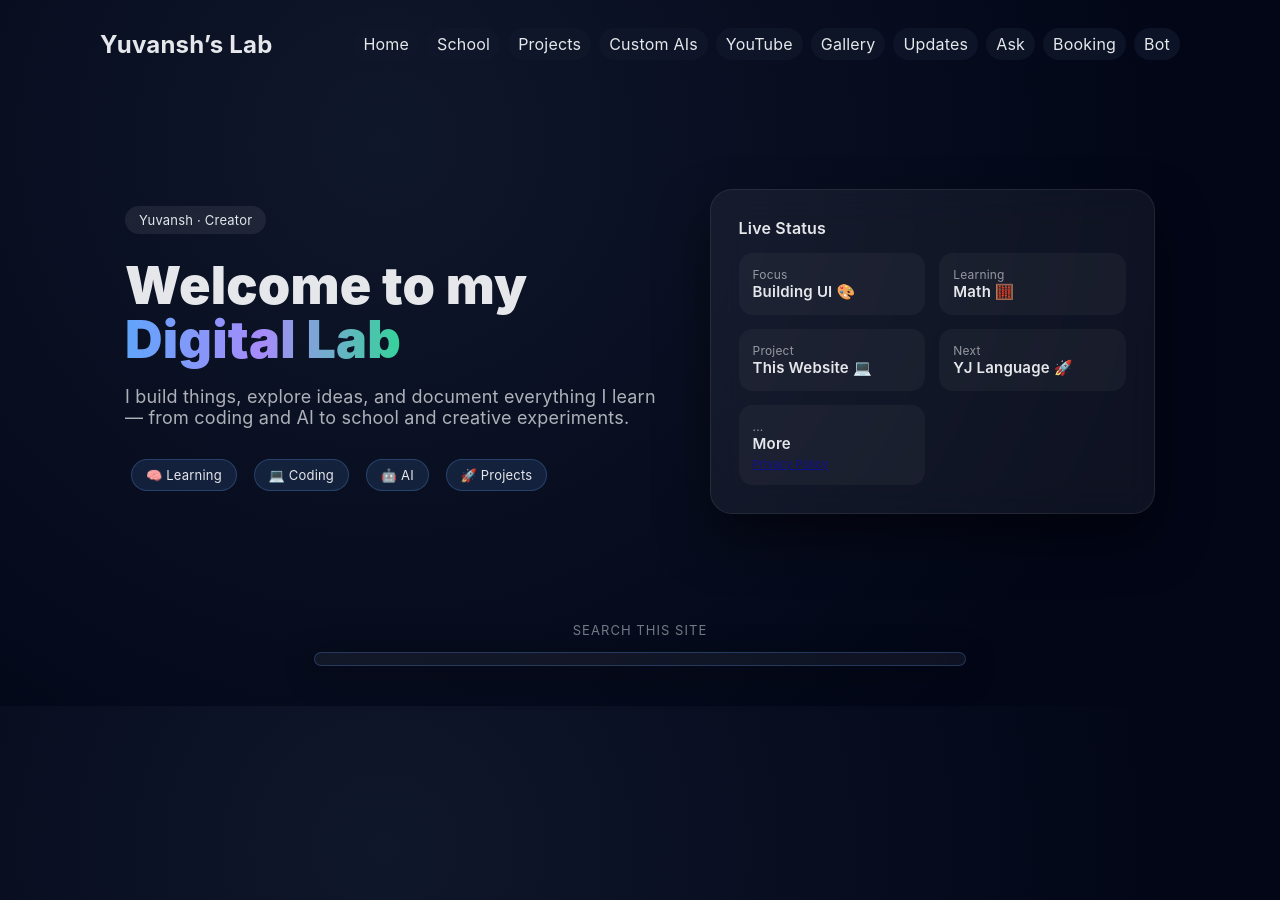
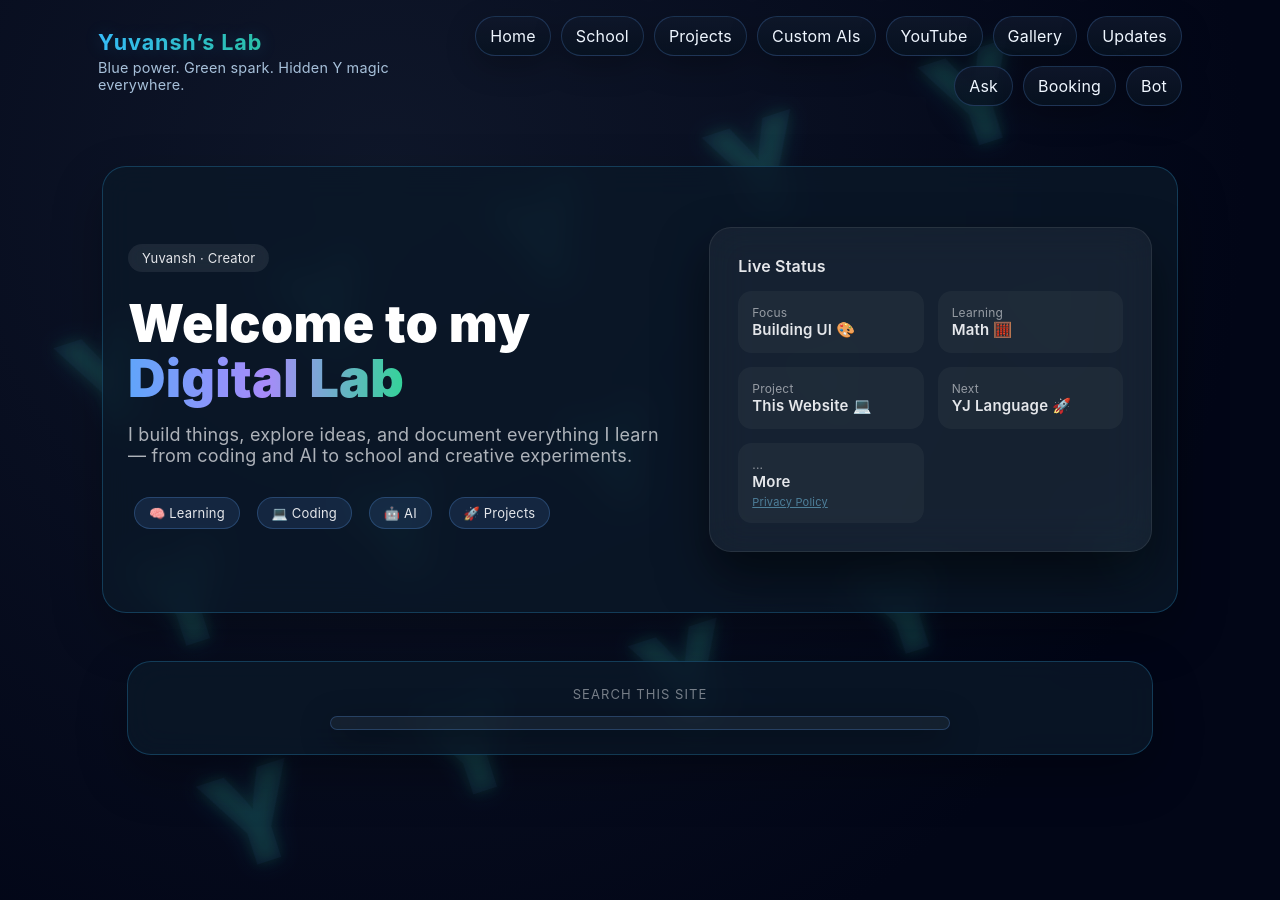
Before and after one commit to varunjain79/yuvansh.github.io, a Jekyll site: the page built from index.md, in a window 1280 px wide. Built offline with Jekyll 4.4.1, drawn with Linux system fonts in a browser that asks for light colours.

Commit message:
Refresh site UI with blue and green Y-themed styling

```diff
--- a/_layouts/default.html
+++ b/_layouts/default.html
@@ -8,53 +8,168 @@
 
   <style>
     :root {
-      --bg-gradient: radial-gradient(circle at top, #111827 0, #020617 40%, #000000 100%);
-      --card-bg: rgba(15, 23, 42, 0.92);
-      --card-border: rgba(148, 163, 184, 0.2);
+      --bg1: #06121f;
+      --bg2: #081a2e;
+      --bg3: #0a2436;
+      --card-bg: rgba(10, 24, 40, 0.82);
+      --card-border: rgba(56, 189, 248, 0.24);
       --accent: #38bdf8;
-      --text-main: #e5e7eb;
-      --text-muted: #9ca3af;
+      --accent2: #22c55e;
+      --accent3: #60a5fa;
+      --text-main: #eff6ff;
+      --text-muted: #a7c0da;
+    }
+
+    * {
+      box-sizing: border-box;
     }
 
     body {
       margin: 0;
-      font-family: system-ui, sans-serif;
-      background: var(--bg-gradient);
+      font-family: system-ui, -apple-system, BlinkMacSystemFont, 'Segoe UI', sans-serif;
       color: var(--text-main);
+      background:
+        radial-gradient(circle at top left, rgba(34, 197, 94, 0.18), transparent 28%),
+        radial-gradient(circle at top right, rgba(56, 189, 248, 0.22), transparent 30%),
+        linear-gradient(135deg, var(--bg1), var(--bg2) 45%, var(--bg3));
+      min-height: 100vh;
+      overflow-x: hidden;
+      position: relative;
+    }
+
+    body::before {
+      content: "Y Y Y Y Y Y Y Y Y Y Y Y Y Y Y";
+      position: fixed;
+      inset: 0;
+      display: grid;
+      place-items: center;
+      font-size: clamp(3rem, 10vw, 8rem);
+      font-weight: 900;
+      letter-spacing: 0.4em;
+      color: rgba(96, 165, 250, 0.05);
+      pointer-events: none;
+      transform: rotate(-18deg);
+      user-select: none;
+      z-index: 0;
+      text-shadow:
+        0 0 14px rgba(34, 197, 94, 0.12),
+        0 0 24px rgba(56, 189, 248, 0.12);
+      white-space: pre-wrap;
+      line-height: 1.8;
+      padding: 10vh 6vw;
+      text-align: center;
     }
 
     .nav-inner {
-      max-width: 1080px;
+      max-width: 1120px;
       margin: 0 auto;
-      padding: 10px 18px;
+      padding: 16px 18px;
       display: flex;
       justify-content: space-between;
       align-items: center;
+      gap: 16px;
+      position: relative;
+      z-index: 2;
+    }
+
+    .brand {
+      display: flex;
+      flex-direction: column;
+      gap: 4px;
+    }
+
+    .brand h2 {
+      margin: 0;
+      font-size: 1.35rem;
+      letter-spacing: 0.04em;
+      background: linear-gradient(90deg, var(--accent), var(--accent2));
+      -webkit-background-clip: text;
+      background-clip: text;
+      color: transparent;
+      text-shadow: 0 0 18px rgba(56, 189, 248, 0.22);
+    }
+
+    .brand span {
+      color: var(--text-muted);
+      font-size: 0.9rem;
     }
 
     nav {
       display: flex;
-      gap: 8px;
+      gap: 10px;
       flex-wrap: wrap;
+      justify-content: flex-end;
     }
 
     .nav-link {
-      padding: 6px 10px;
+      padding: 9px 14px;
       border-radius: 999px;
       text-decoration: none;
-      background: rgba(15, 23, 42, 0.8);
-      color: #e5e7eb;
-      cursor: pointer;
+      color: #eff6ff;
+      border: 1px solid rgba(96, 165, 250, 0.22);
+      background: linear-gradient(180deg, rgba(15, 23, 42, 0.92), rgba(7, 18, 32, 0.88));
+      box-shadow: 0 10px 30px rgba(0, 0, 0, 0.25);
+      transition: transform 0.2s ease, box-shadow 0.2s ease, border-color 0.2s ease;
     }
 
     .nav-link:hover {
-      background: rgba(15, 23, 42, 1);
+      transform: translateY(-2px);
+      border-color: rgba(34, 197, 94, 0.55);
+      box-shadow: 0 14px 34px rgba(0, 0, 0, 0.34), 0 0 0 1px rgba(56, 189, 248, 0.12);
     }
 
     main {
-      max-width: 1080px;
-      margin: 20px auto;
-      padding: 20px;
+      max-width: 1120px;
+      margin: 22px auto 48px;
+      padding: 22px;
+      position: relative;
+      z-index: 1;
+    }
+
+    main > * {
+      background: var(--card-bg);
+      border: 1px solid var(--card-border);
+      backdrop-filter: blur(16px);
+      border-radius: 24px;
+      box-shadow: 0 20px 50px rgba(0, 0, 0, 0.28);
+      padding: 24px;
+    }
+
+    a {
+      color: #7dd3fc;
+    }
+
+    a:hover {
+      color: #86efac;
+    }
+
+    h1, h2, h3 {
+      color: #ffffff;
+    }
+
+    ::selection {
+      background: rgba(34, 197, 94, 0.35);
+      color: #ffffff;
+    }
+
+    @media (max-width: 760px) {
+      .nav-inner {
+        flex-direction: column;
+        align-items: flex-start;
+      }
+
+      nav {
+        justify-content: flex-start;
+      }
+
+      main {
+        padding: 14px;
+      }
+
+      main > * {
+        padding: 18px;
+        border-radius: 20px;
+      }
     }
   </style>
 </head>
@@ -63,7 +178,10 @@
 
 <header>
   <div class="nav-inner">
-    <h2>Yuvansh’s Lab</h2>
+    <div class="brand">
+      <h2>Yuvansh’s Lab</h2>
+      <span>Blue power. Green spark. Hidden Y magic everywhere.</span>
+    </div>
 
     <nav>
       <a class="nav-link" href="/">Home</a>
```
